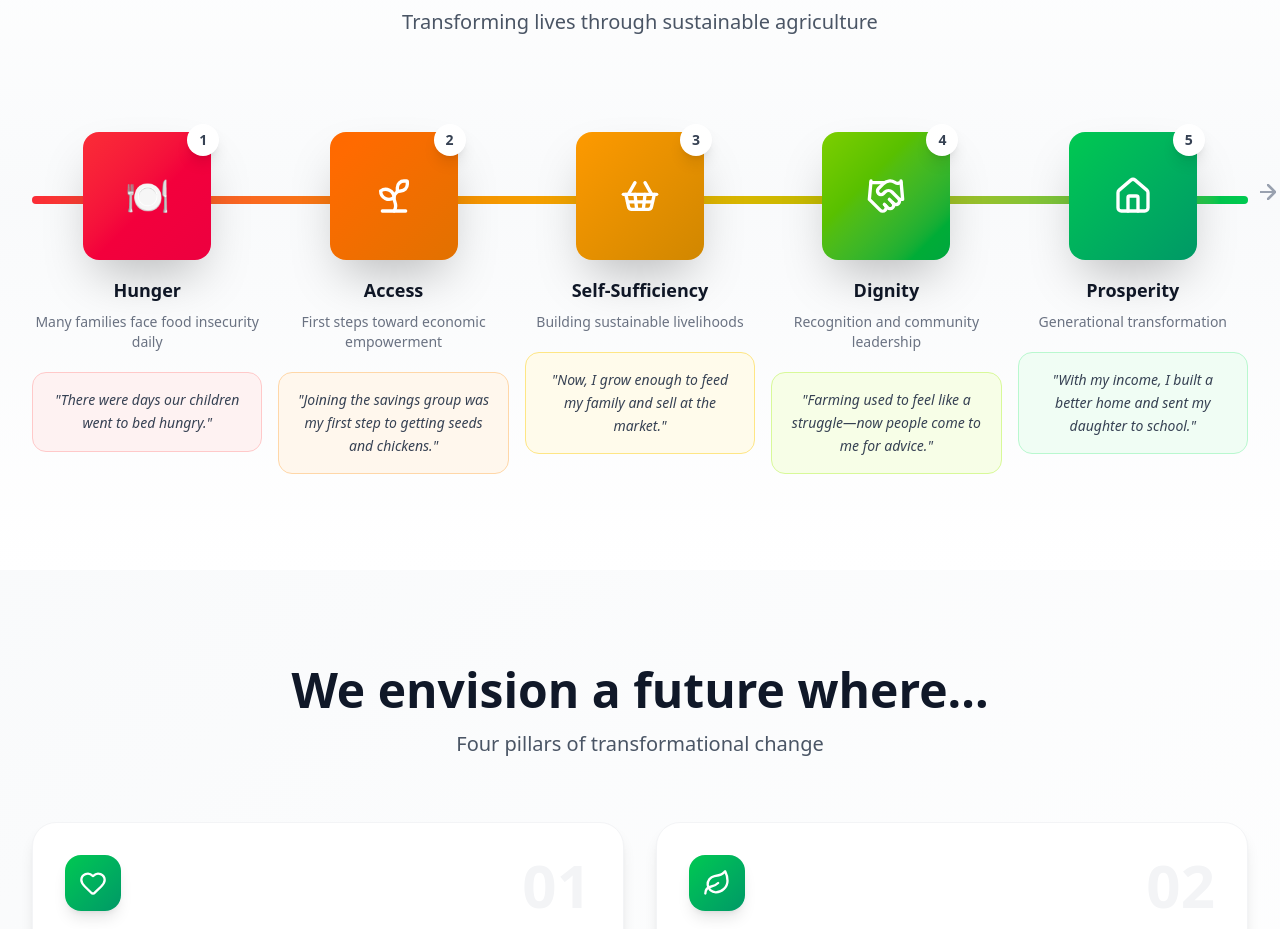
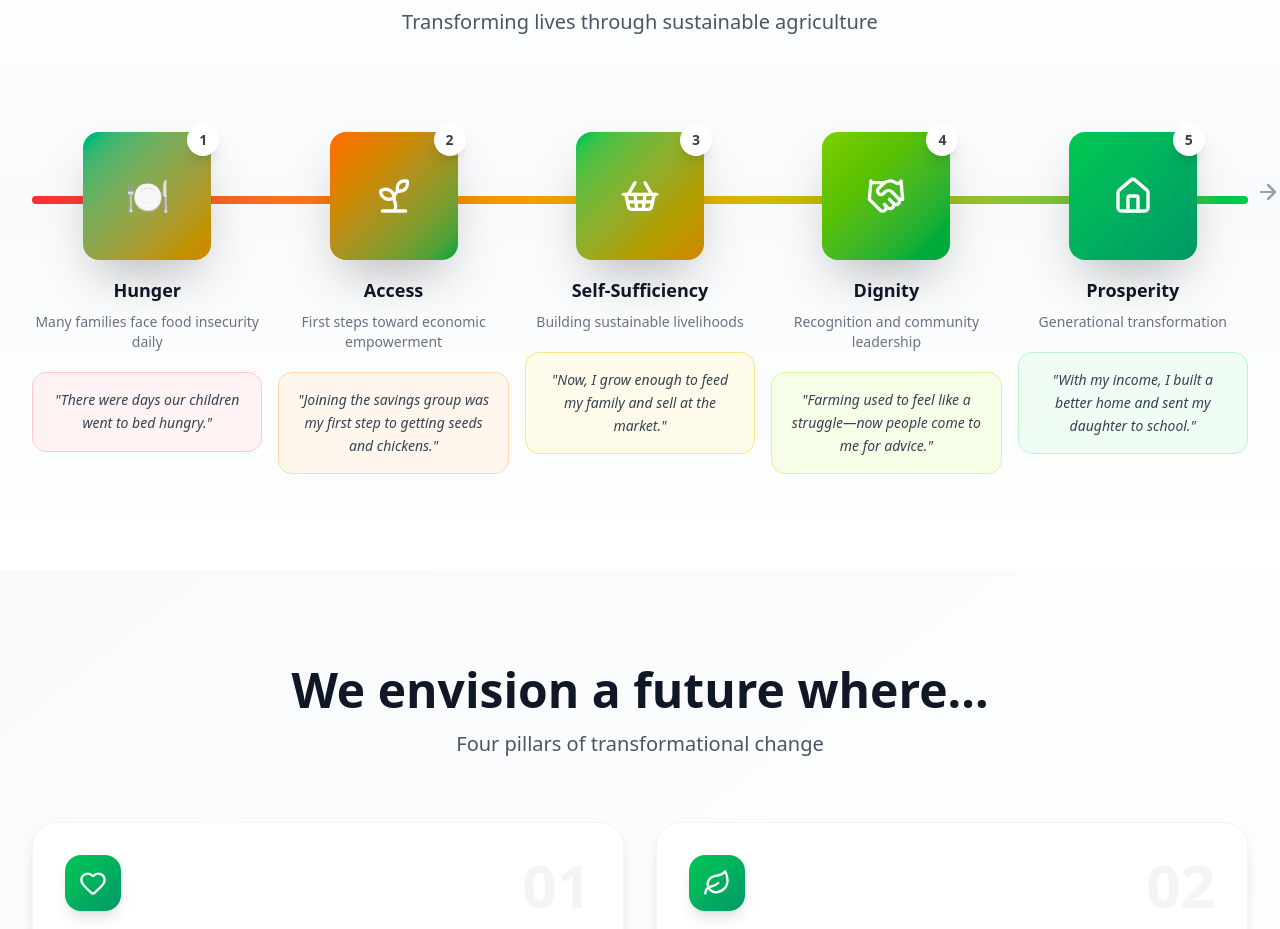
Before and after one commit to Mhando-Z/HervegWeb, a Next.js app: page /aboutus/visionmission in a window 1280 px wide. Shown: the part 1623-2552 px from the top of the page. Built offline with nearby package versions, Linux system fonts and the light colour scheme; a web font is replaced by a local one.

Commit message:
Phase One

```diff
--- a/src/app/aboutus/visionmission/Vision.jsx
+++ b/src/app/aboutus/visionmission/Vision.jsx
@@ -36,7 +36,7 @@ const VisionValues = () => {
       quote: "There were days our children went to bed hungry.",
       description: "Many families face food insecurity daily",
       icon: "🍽️",
-      color: "from-red-500 to-rose-600",
+      color: "from-emerald-500 to-yellow-600",
       bgColor: "bg-red-50",
       borderColor: "border-red-200",
     },
@@ -46,7 +46,7 @@ const VisionValues = () => {
         "Joining the savings group was my first step to getting seeds and chickens.",
       description: "First steps toward economic empowerment",
       icon: <Sprout className="w-10 h-10" />,
-      color: "from-orange-500 to-amber-600",
+      color: "from-orange-500 to-green-600",
       bgColor: "bg-orange-50",
       borderColor: "border-orange-200",
     },
@@ -55,7 +55,7 @@ const VisionValues = () => {
       quote: "Now, I grow enough to feed my family and sell at the market.",
       description: "Building sustainable livelihoods",
       icon: <ShoppingBasket className="w-10 h-10" />,
-      color: "from-amber-500 to-yellow-600",
+      color: "from-green-500 to-yellow-600",
       bgColor: "bg-amber-50",
       borderColor: "border-amber-200",
     },
```
